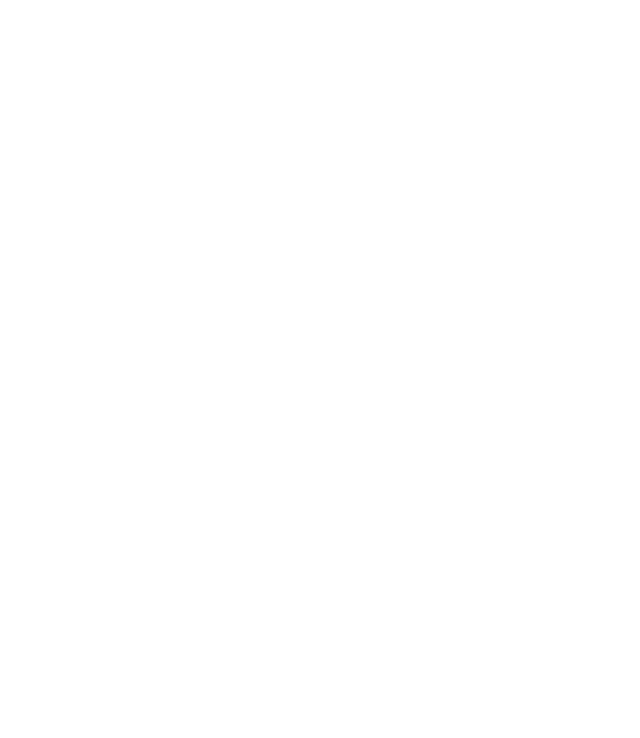
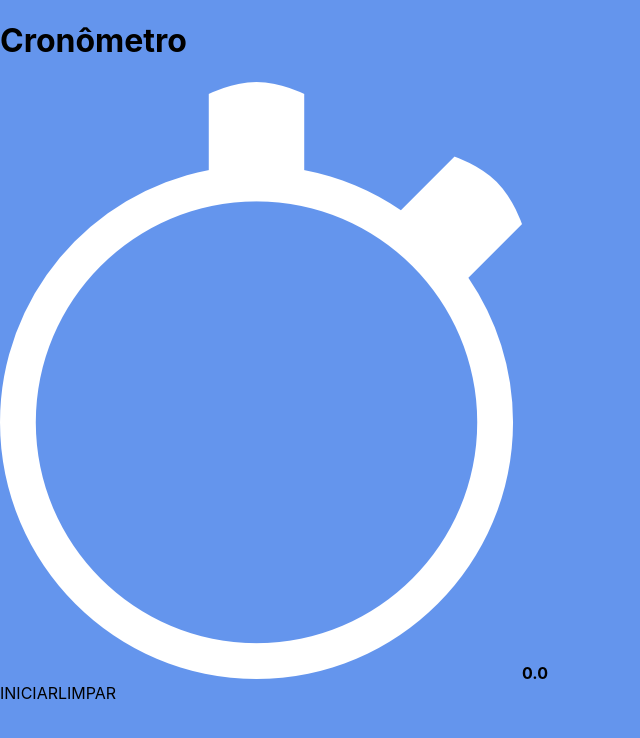
Before and after one commit to LuisGuilhermeCipriani/Cronometro, a React (Create React App) app: page / in a window 1280 px wide. Shown: the top 738 px of the page, without its empty margins (0-640 px from the left). Built offline with nearby package versions, Linux system fonts and the light colour scheme.

Commit message:
Adiciona imagem, textos e botões na página

```diff
--- a/src/App.js
+++ b/src/App.js
@@ -4,7 +4,13 @@
 
     return(
         <div>
-
+            <h1>Cronômetro</h1>
+            <img src={require('./assets/cronometro.png')}/>
+            <strong>0.0</strong>
+            <div>
+                <a>INICIAR</a>
+                <a>LIMPAR</a>
+            </div>
         </div>
     );
 }
--- a/src/index.css
+++ b/src/index.css
@@ -5,6 +5,7 @@
     sans-serif;
   -webkit-font-smoothing: antialiased;
   -moz-osx-font-smoothing: grayscale;
+  background-color: cornflowerblue;
 }
 
 code {
```
Also changed, not shown: src/assets/cronometro.png (added), 1 other file (tests, documents, lock files or other folders).
